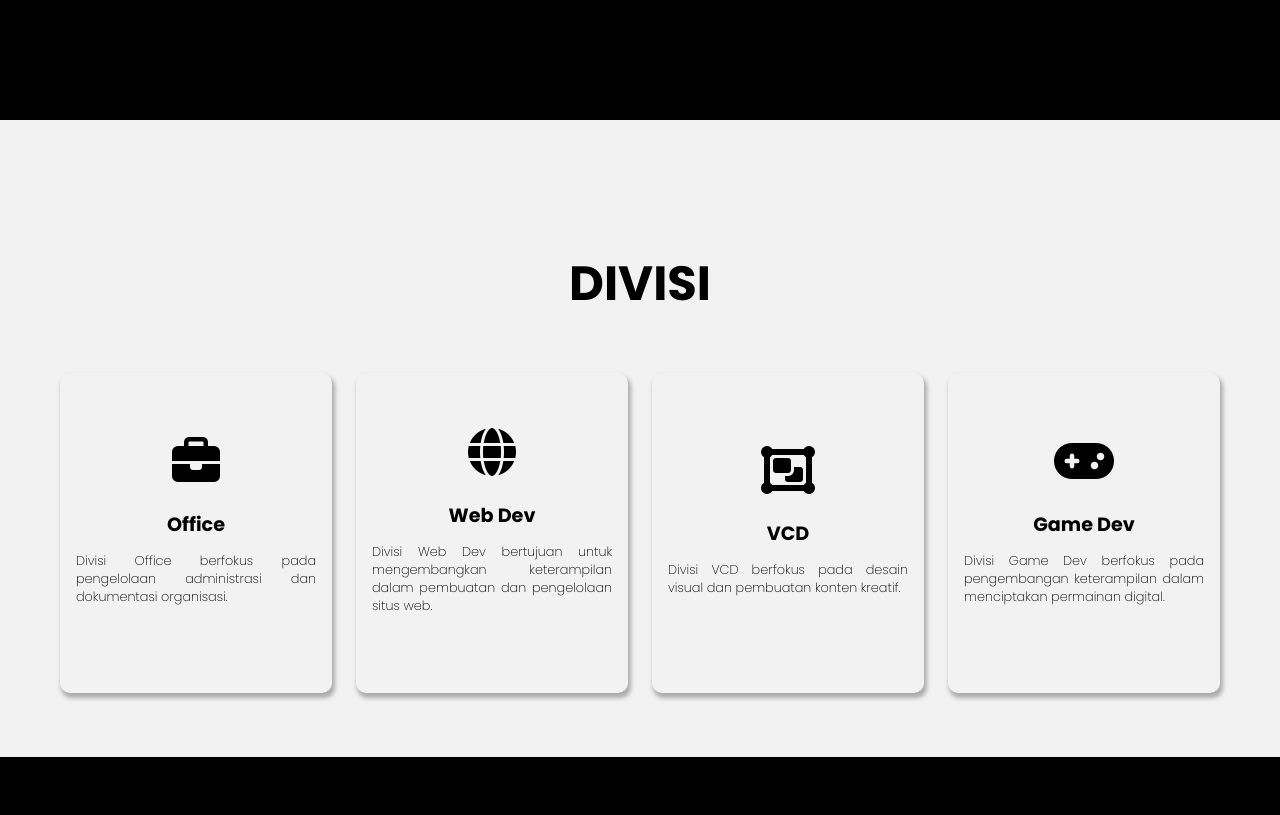
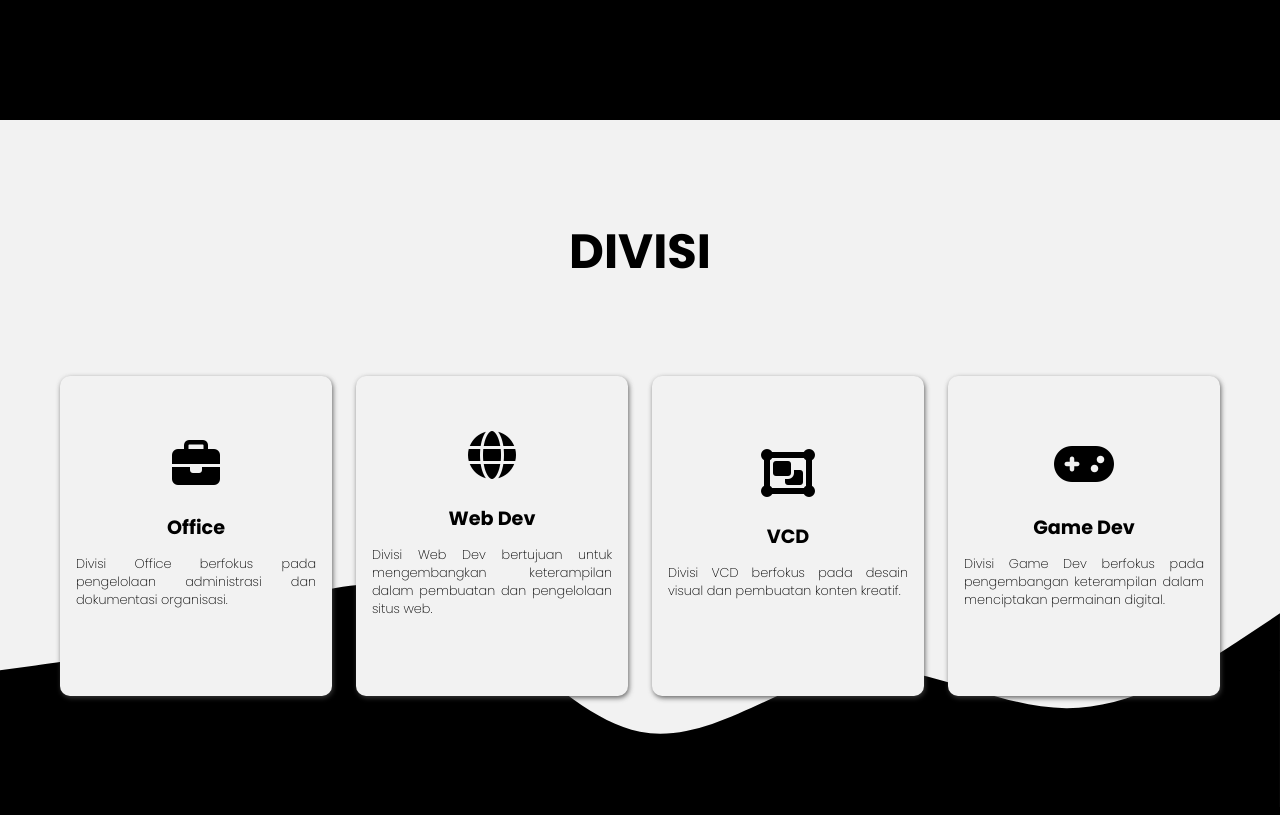
Before and after one commit to Satriart2/ukm-cc, a plain HTML site: page index.html in a window 1280 px wide. Shown: the part 1640-2455 px from the top of the page. Drawn offline with Linux system fonts and the light colour scheme.

Commit message:
adjust svg

```diff
--- a/index.html
+++ b/index.html
@@ -77,6 +77,7 @@
                 <p>Divisi Game Dev berfokus pada pengembangan keterampilan dalam menciptakan permainan digital.</p>
             </div>
         </div>
+        <svg xmlns="http://www.w3.org/2000/svg" viewBox="0 0 1440 320"><path fill="#000000" fill-opacity="1" d="M0,160L40,154.7C80,149,160,139,240,112C320,85,400,43,480,74.7C560,107,640,213,720,229.3C800,245,880,171,960,160C1040,149,1120,203,1200,202.7C1280,203,1360,149,1400,122.7L1440,96L1440,320L1400,320C1360,320,1280,320,1200,320C1120,320,1040,320,960,320C880,320,800,320,720,320C640,320,560,320,480,320C400,320,320,320,240,320C160,320,80,320,40,320L0,320Z"></path></svg>
     </section>
     <!-- divisi-end -->
     <!-- proker -->
--- a/style.css
+++ b/style.css
@@ -223,14 +223,18 @@ body::-webkit-scrollbar-thumb {
     justify-content: center;
     background-color: var(--secondary-color);
     gap: 5rem;
-    margin-bottom: 1rem;
+    position: relative;
+}
+
+.divisi svg {
+    margin-bottom: -5px;
 }
 
 .divisi h1{
     font-size: 3rem;
     color: var(--primary-color);
-    margin-top: 8rem;
-    margin-bottom: -2.7rem;
+    margin-top: 6rem;
+    margin-bottom: 10rem;
 }
 
 .divisi .div-row {
@@ -241,6 +245,8 @@ body::-webkit-scrollbar-thumb {
     padding: 1rem 0;
     flex-wrap: wrap;
     margin-bottom: 2rem;
+    top: 240px;
+    position: absolute;
 }
 
 .divisi .div-row .divisi-card {
@@ -254,7 +260,7 @@ body::-webkit-scrollbar-thumb {
     height: 20rem;
     border-radius: 10px;
     padding: 2rem 1rem;
-    box-shadow: #ababab 2px 4px 4px 1px;
+    box-shadow: rgba(67, 67, 67, 0.8) 1px 2px 5px;
     transition: .3s ease-in-out;
 }
 
```
